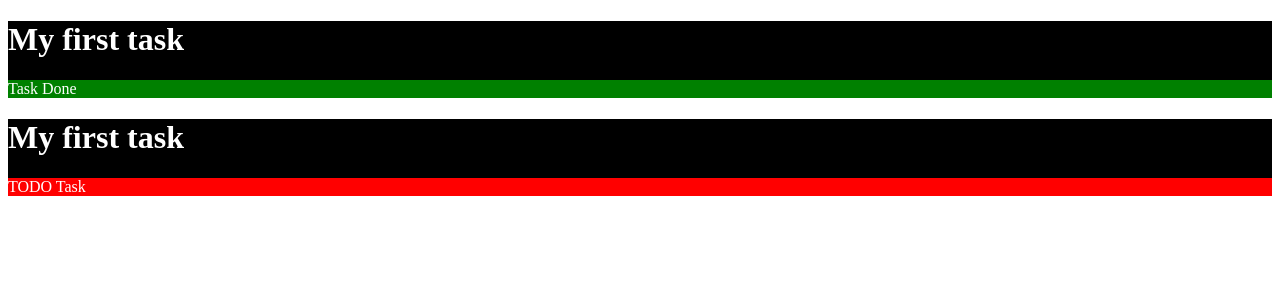
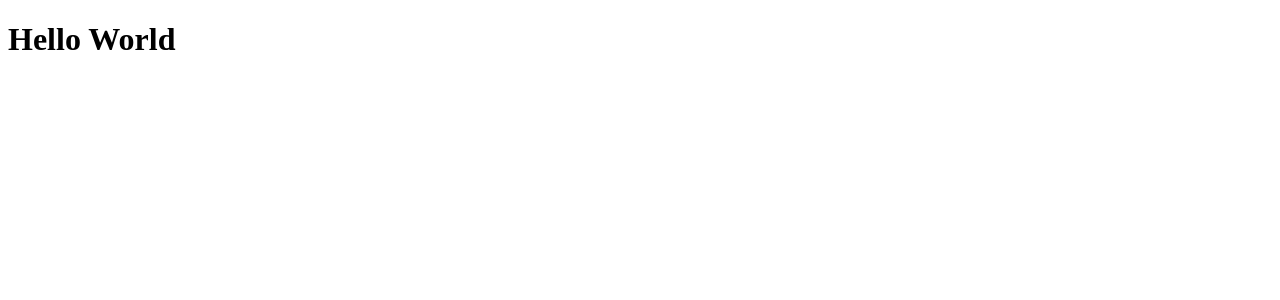
Before and after one commit to DariHernandez/Task-Board---Fazt-Curso-de-Reactjs-desde-Cero-para-principiantes-2022, a React (Vite) app: page / in a window 1280 px wide. Shown: the top 300 px of the page. Built offline with nearby package versions, Linux system fonts and the light colour scheme.

Commit message:
class components

```diff
--- /dev/null
+++ b/src/Greeting.jsx
@@ -0,0 +1,12 @@
+// Import component base class
+import {Component} from 'react'
+
+// Class who extneds a react component
+export class GreatingClass extends Component {
+
+    // Function for renderize the content
+    render () {
+        // Return html
+        return <h1>Hello World</h1>
+    }
+}
--- a/src/index.jsx
+++ b/src/index.jsx
@@ -6,6 +6,7 @@ import ReactDom from 'react-dom/client'
 import { Sample } from './Sample'
 import {Button} from './Button'
 import {TaskCard} from "./Task"
+import {GreatingClass} from './Greeting'
 
 // Get root tag from html
 const root = ReactDom.createRoot(document.querySelector('#root'))
@@ -13,7 +14,6 @@ const root = ReactDom.createRoot(document.querySelector('#root'))
 // Content inside the root
 root.render(
     <>
-        <TaskCard ready={true}/>
-        <TaskCard ready={false}/>
+        <GreatingClass />
     </>
 )
```
